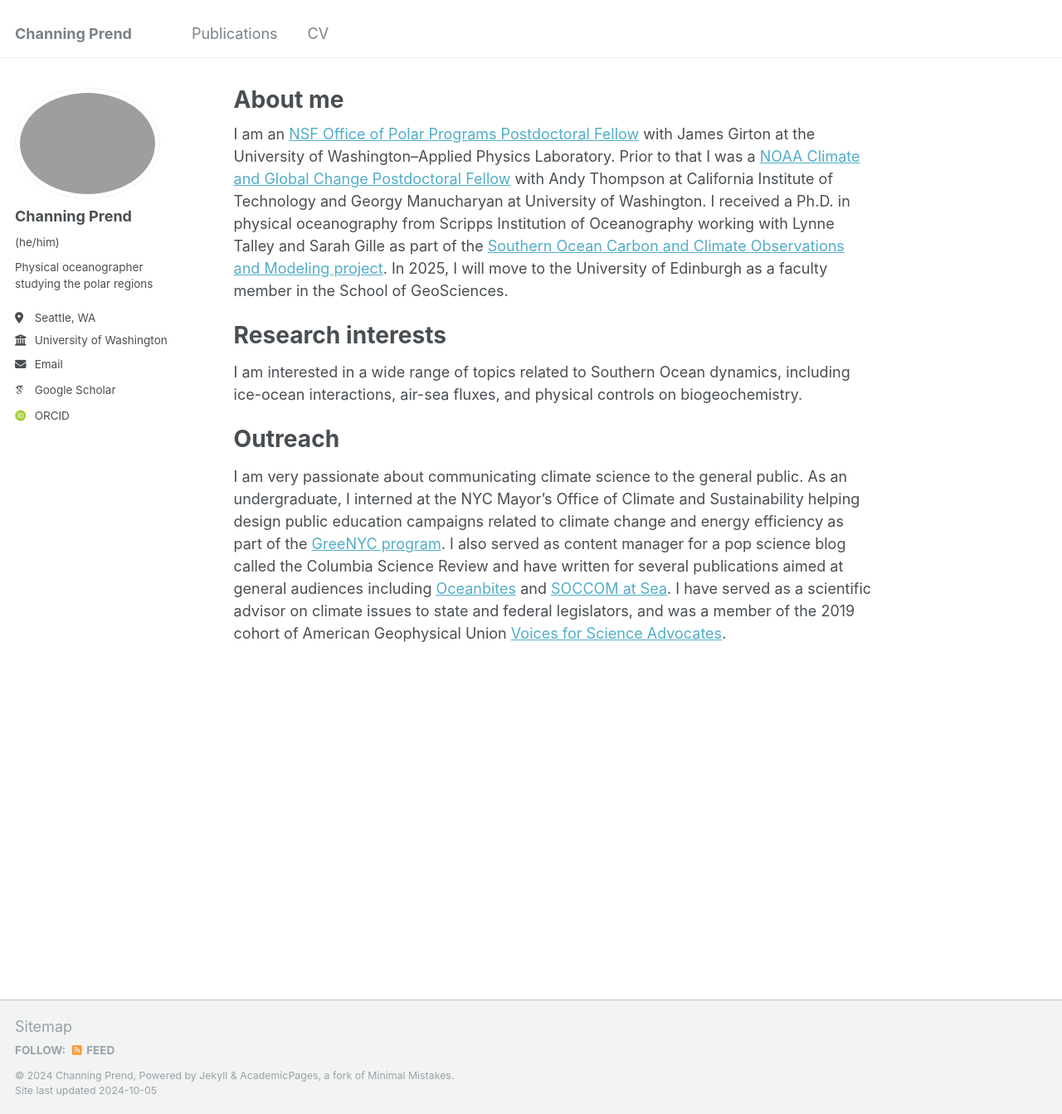
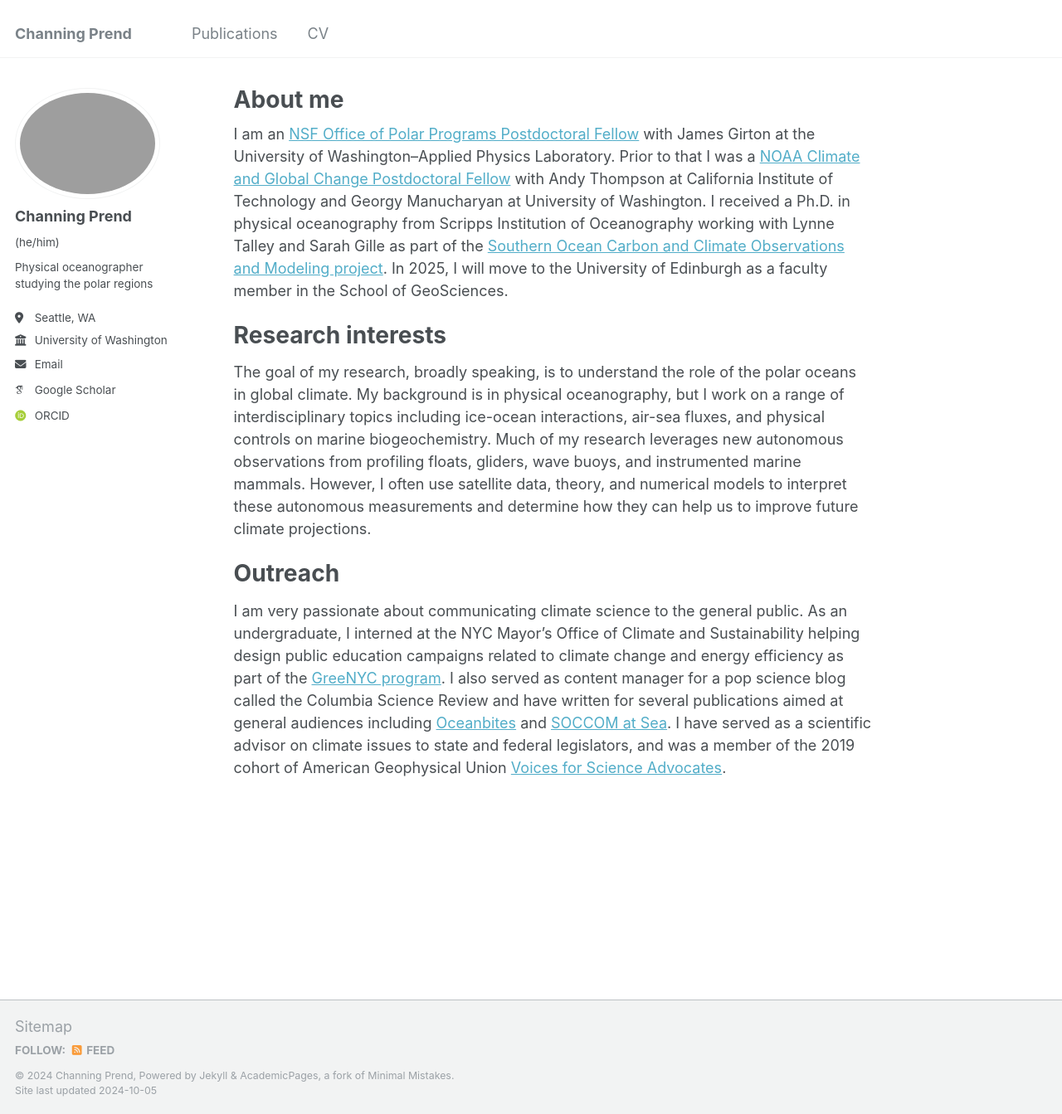
Before and after one commit to cprend/cprend.github.io, a Jekyll site: the page built from _pages/about.md, in a window 1280 px wide and 1343 px high. Shown: the whole window at 83% size. Built offline with Jekyll 4.4.1, drawn with Linux system fonts in a browser that asks for light colours; some web fonts are replaced.

Commit message:
Update about.md

```diff
--- a/_pages/about.md
+++ b/_pages/about.md
@@ -11,7 +11,7 @@
 
 Research interests
 ======
-I am interested in a wide range of topics related to Southern Ocean dynamics, including ice-ocean interactions, air-sea fluxes, and physical controls on biogeochemistry.
+The goal of my research, broadly speaking, is to understand the role of the polar oceans in global climate. My background is in physical oceanography, but I work on a range of interdisciplinary topics including ice-ocean interactions, air-sea fluxes, and physical controls on marine biogeochemistry. Much of my research leverages new autonomous observations from profiling floats, gliders, wave buoys, and instrumented marine mammals. However, I often use satellite data, theory, and numerical models to interpret these autonomous measurements and determine how they can help us to improve future climate projections.
 
 Outreach
 ======
```
